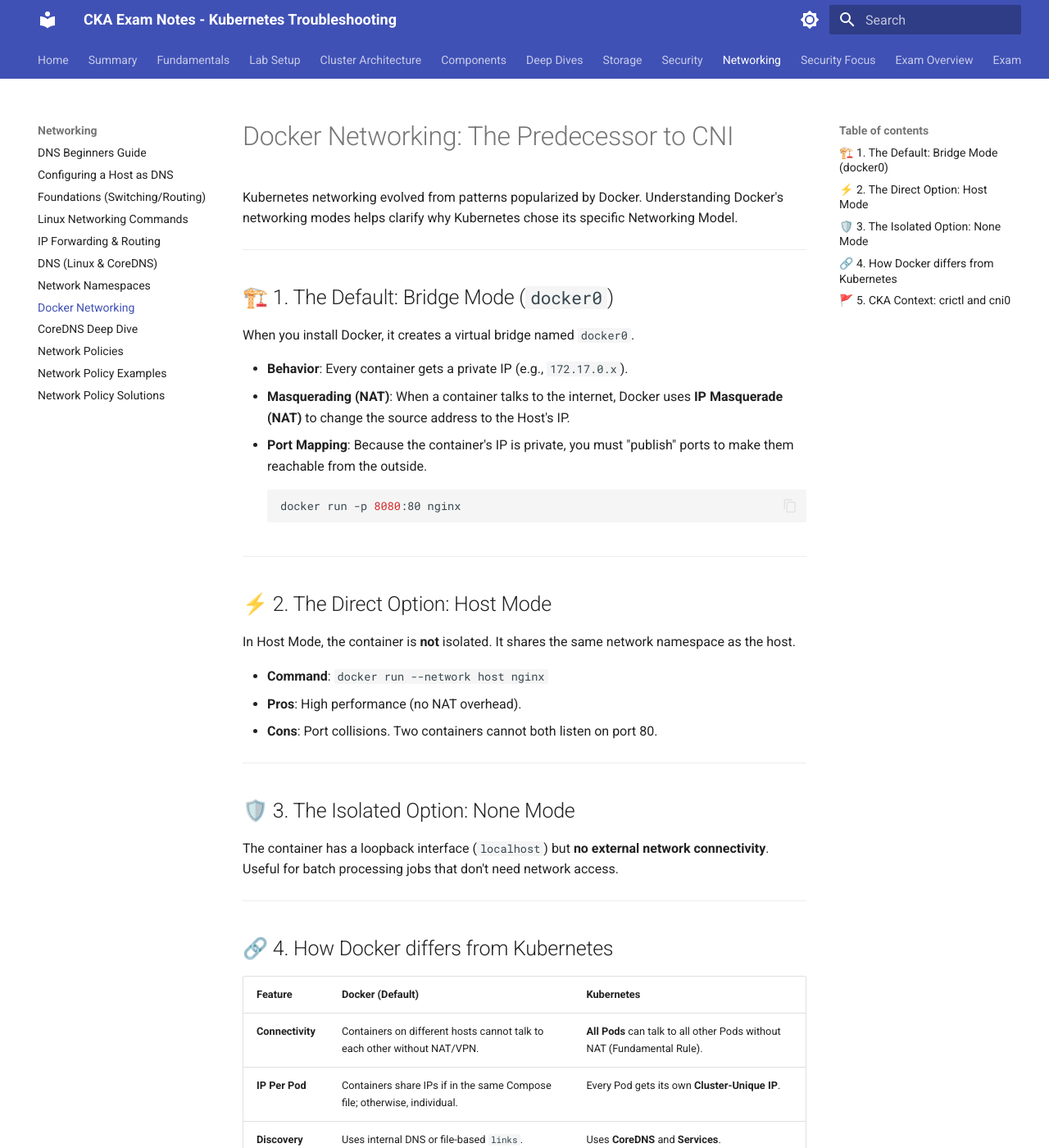
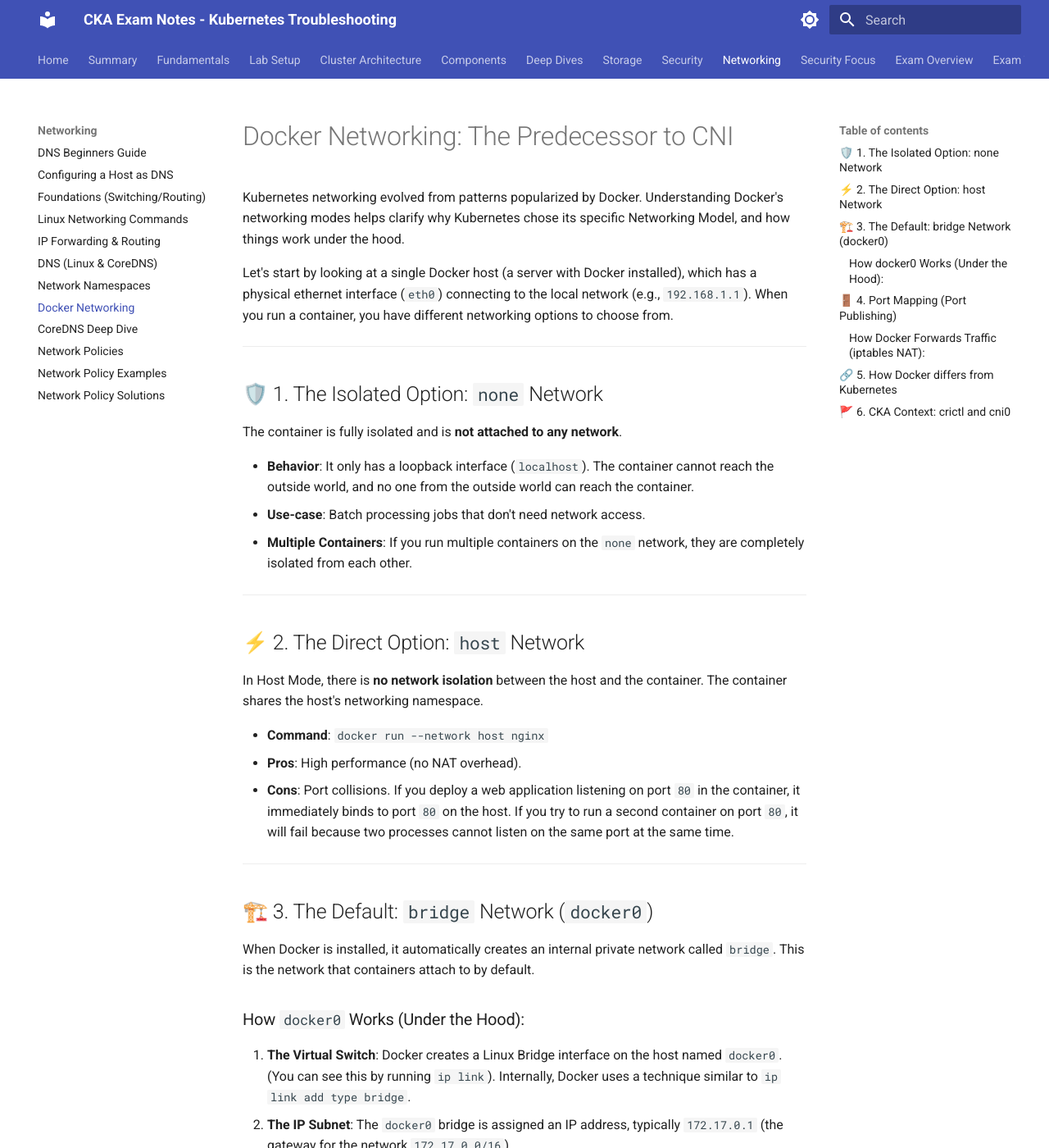
Before and after one commit to kvcenation5/cka-study-guide, an MkDocs documentation site: the page built from docs/networking/docker-networking.md, in a window 1280 px wide and 1400 px high. Shown: the whole window at 82% size. Built offline with MkDocs 1.6.1 and Material for MkDocs 9.7.7, drawn with Linux system fonts in a browser that asks for light colours; some of the changed text lies outside the part shown.

Commit message:
Update Docker Networking guide based on lecture transcript

````diff
--- a/docs/networking/docker-networking.md
+++ b/docs/networking/docker-networking.md
@@ -1,39 +1,69 @@
 # Docker Networking: The Predecessor to CNI
 
-Kubernetes networking evolved from patterns popularized by Docker. Understanding Docker's networking modes helps clarify why Kubernetes chose its specific Networking Model.
+Kubernetes networking evolved from patterns popularized by Docker. Understanding Docker's networking modes helps clarify why Kubernetes chose its specific Networking Model, and how things work under the hood.
+
+Let's start by looking at a single Docker host (a server with Docker installed), which has a physical ethernet interface (`eth0`) connecting to the local network (e.g., `192.168.1.1`). When you run a container, you have different networking options to choose from.
 
 ---
 
-## 🏗️ 1. The Default: Bridge Mode (`docker0`)
+## 🛡️ 1. The Isolated Option: `none` Network
 
-When you install Docker, it creates a virtual bridge named `docker0`.
+The container is fully isolated and is **not attached to any network**.
 
-*   **Behavior**: Every container gets a private IP (e.g., `172.17.0.x`).
-*   **Masquerading (NAT)**: When a container talks to the internet, Docker uses **IP Masquerade (NAT)** to change the source address to the Host's IP.
-*   **Port Mapping**: Because the container's IP is private, you must "publish" ports to make them reachable from the outside.
-    ```bash
-    docker run -p 8080:80 nginx
-    ```
+*   **Behavior**: It only has a loopback interface (`localhost`). The container cannot reach the outside world, and no one from the outside world can reach the container.
+*   **Use-case**: Batch processing jobs that don't need network access.
+*   **Multiple Containers**: If you run multiple containers on the `none` network, they are completely isolated from each other.
 
 ---
 
-## ⚡ 2. The Direct Option: Host Mode
+## ⚡ 2. The Direct Option: `host` Network
 
-In Host Mode, the container is **not** isolated. It shares the same network namespace as the host.
+In Host Mode, there is **no network isolation** between the host and the container. The container shares the host's networking namespace.
 
 *   **Command**: `docker run --network host nginx`
 *   **Pros**: High performance (no NAT overhead).
-*   **Cons**: Port collisions. Two containers cannot both listen on port 80.
+*   **Cons**: Port collisions. If you deploy a web application listening on port `80` in the container, it immediately binds to port `80` on the host. If you try to run a second container on port `80`, it will fail because two processes cannot listen on the same port at the same time.
 
 ---
 
-## 🛡️ 3. The Isolated Option: None Mode
+## 🏗️ 3. The Default: `bridge` Network (`docker0`)
 
-The container has a loopback interface (`localhost`) but **no external network connectivity**. Useful for batch processing jobs that don't need network access.
+When Docker is installed, it automatically creates an internal private network called `bridge`. This is the network that containers attach to by default.
+
+### How `docker0` Works (Under the Hood):
+1.  **The Virtual Switch**: Docker creates a Linux Bridge interface on the host named `docker0`. (You can see this by running `ip link`). Internally, Docker uses a technique similar to `ip link add type bridge`.
+2.  **The IP Subnet**: The `docker0` bridge is assigned an IP address, typically `172.17.0.1` (the gateway for the network `172.17.0.0/16`).
+3.  **The Network Namespace**: Whenever a container is created, Docker creates a brand new **network namespace** for it. (You can view the namespace via `docker inspect <container>`).
+4.  **The Virtual Cable (Veth Pair)**: Docker creates a virtual cable with two interfaces (a `veth` pair).
+     - One end goes inside the container's namespace and gets an IP (e.g., `172.17.0.3`).
+     - The other end attaches to the `docker0` bridge on the host.
+5.  **Interface Pair Numbers**: If you run `ip link`, you can identify these pairs by their numbers. They are created in odd/even pairs (e.g., link `9` on the host goes to link `10` in the container; `11` goes to `12`, etc.).
+
+Now, all containers on the `docker0` bridge can communicate with each other inside the host!
 
 ---
 
-## 🔗 4. How Docker differs from Kubernetes
+## 🚪 4. Port Mapping (Port Publishing)
+
+Since containers on the `bridge` network live in a private subnet (`172.17.0.x`), they are invisible to the outside world. External users (outside the Docker host) cannot ping or `curl` the container's private IP.
+
+To allow external access, Docker uses **Port Mapping**.
+```bash
+docker run -p 8080:80 nginx
+```
+This tells Docker to map port `8080` on the Docker host to port `80` inside the container. External users can now hit `<Host-IP>:8080` to see the webpage.
+
+### How Docker Forwards Traffic (iptables NAT):
+We don't need to guess how Docker does this. Just like how we would manually forward traffic using the Linux firewall, Docker uses **iptables**.
+
+1.  Docker creates an entry in the **NAT table** of `iptables`.
+2.  It appends a rule to the `PREROUTING` chain (specifically within a chain called `DOCKER`).
+3.  The rule says: *"Any traffic hitting the Host's IP on port `8080`, change the destination IP to `172.17.0.3` (container IP) and the destination port to `80`."*
+4.  You can actually see these rules by running `iptables -t nat -L DOCKER`.
+
+---
+
+## 🔗 5. How Docker differs from Kubernetes
 
 | Feature | Docker (Default) | Kubernetes |
 | :--- | :--- | :--- |
@@ -43,14 +73,10 @@
 
 ---
 
-## 🚩 5. CKA Context: `crictl` and `cni0`
+## 🚩 6. CKA Context: `crictl` and `cni0`
 
-In a modern Kubernetes cluster, you might not even use Docker (using `containerd` instead).
+In a modern Kubernetes cluster, you might not even use Docker (using `containerd` instead via the CRI - Container Runtime Interface).
 
-*   **cni0**: In K8s, the bridge is usually named `cni0` (instead of `docker0`), managed by your network plugin.
+*   **cni0**: In K8s, the bridge is usually named `cni0` (instead of `docker0`), managed by your Container Network Interface (CNI) plugin (like Flannel or Calico).
 *   **Inspection**: You can use `crictl inspect` to see the network settings of a container in a pod, similar to `docker inspect`.
-
----
-
-> [!IMPORTANT]
-> **Containerd vs Docker**: Docker is a full platform, while `containerd` is a lightweight runtime. Kubernetes now uses the **CRI (Container Runtime Interface)** to talk to runtimes, which then use the **CNI (Container Network Interface)** to handle the networking we just discussed.
+*   **The Next Layer**: Kubernetes replaces Docker's complex NAT-based port forwarding with something much cleaner—**Services** and `kube-proxy`!
````
